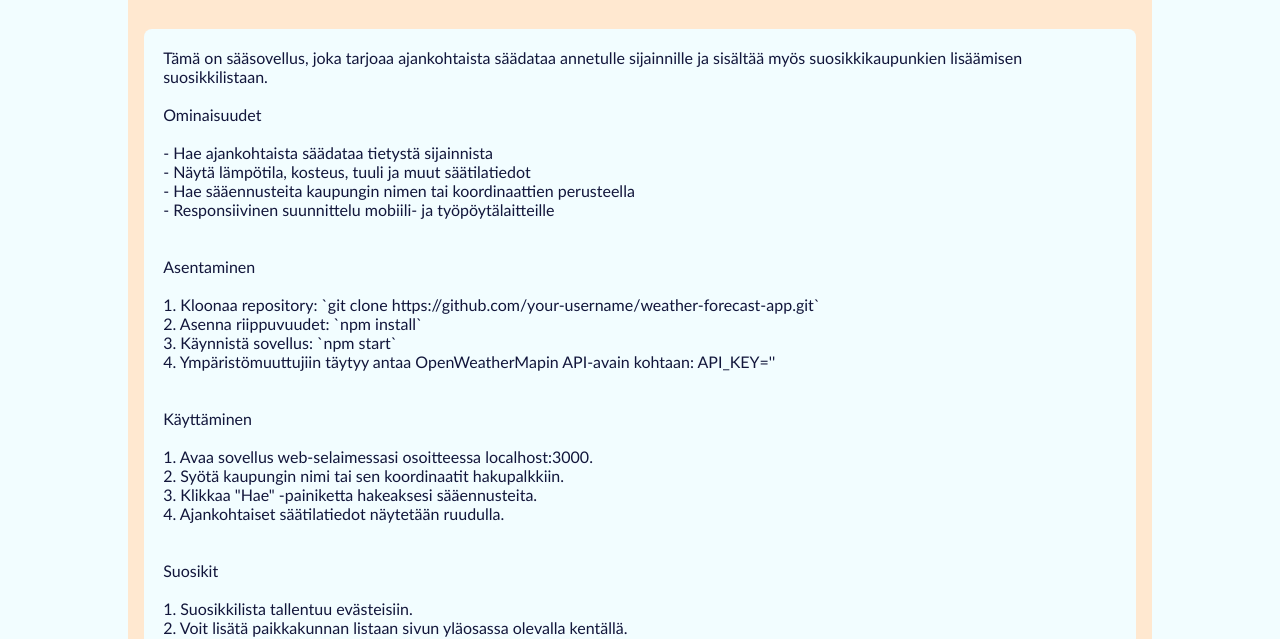
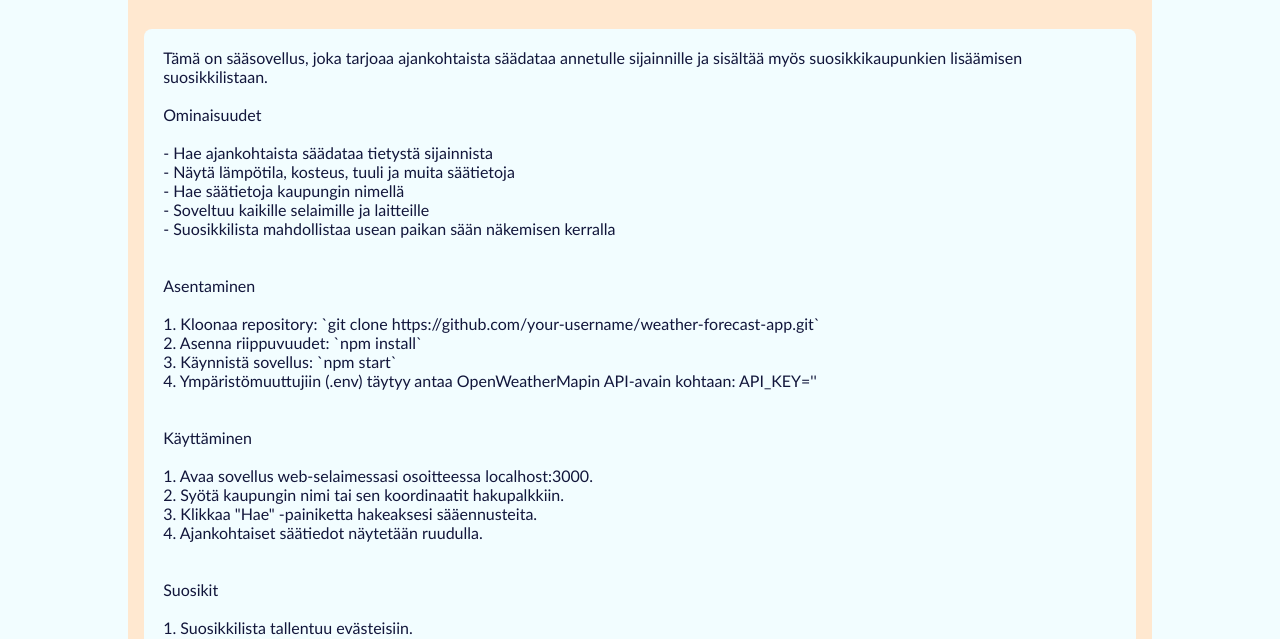
Before and after one commit to Majuniemi/saa-hakukone, a website: page public/tietoja.html in a window 1280 px wide. Shown: the part 165-804 px from the top of the page. Drawn offline with Linux system fonts and the light colour scheme.

Commit message:
README päivitetty

```diff
--- a/public/tietoja.html
+++ b/public/tietoja.html
@@ -33,9 +33,10 @@
                     <br>
                     <br>
                     - Hae ajankohtaista säädataa tietystä sijainnista<br>
-                    - Näytä lämpötila, kosteus, tuuli ja muut säätilatiedot<br>
-                    - Hae sääennusteita kaupungin nimen tai koordinaattien perusteella<br>
-                    - Responsiivinen suunnittelu mobiili- ja työpöytälaitteille<br>
+                    - Näytä lämpötila, kosteus, tuuli ja muita säätietoja<br>
+                    - Hae säätietoja kaupungin nimellä<br>
+                    - Soveltuu kaikille selaimille ja laitteille<br>
+                    - Suosikkilista mahdollistaa usean paikan sään näkemisen kerralla<br>
                     <br>
                     <br>
                     Asentaminen
@@ -44,7 +45,7 @@
                     1. Kloonaa repository: `git clone https://github.com/your-username/weather-forecast-app.git`<br>
                     2. Asenna riippuvuudet: `npm install`<br>
                     3. Käynnistä sovellus: `npm start`<br>
-                    4. Ympäristömuuttujiin täytyy antaa OpenWeatherMapin API-avain kohtaan: API_KEY=''<br>
+                    4. Ympäristömuuttujiin (.env) täytyy antaa OpenWeatherMapin API-avain kohtaan: API_KEY=''<br>
                     <br>
                     <br>
                     Käyttäminen
@@ -53,7 +54,7 @@
                     1. Avaa sovellus web-selaimessasi osoitteessa localhost:3000.<br>
                     2. Syötä kaupungin nimi tai sen koordinaatit hakupalkkiin.<br>
                     3. Klikkaa "Hae" -painiketta hakeaksesi sääennusteita.<br>
-                    4. Ajankohtaiset säätilatiedot näytetään ruudulla.<br>
+                    4. Ajankohtaiset säätiedot näytetään ruudulla.<br>
                     <br>
                     <br>
                     Suosikit
@@ -61,8 +62,7 @@
                     <br>
                     1. Suosikkilista tallentuu evästeisiin.<br>
                     2. Voit lisätä paikkakunnan listaan sivun yläosassa olevalla kentällä.<br>
-                    3. Suosikkilistassa olevat paikkakunnat näyttävät sivulla perustiedot useasta paikasta
-                    kerralla.<br>
+                    3. Suosikkilistassa olevat paikkakunnat näyttävät perustiedot useasta paikasta yhdellä kerralla.<br>
                     4. Voit poistaa suosikkilistan kohteita kirjoittamalla paikan nimen alempaan tekstikenttään ja
                     painamalla Poista.<br>
                     5. Voit myös tyhjentää koko suosikkilistan poistamalla sivun evästeet.<br>
```
Also changed, not shown: README.md.
